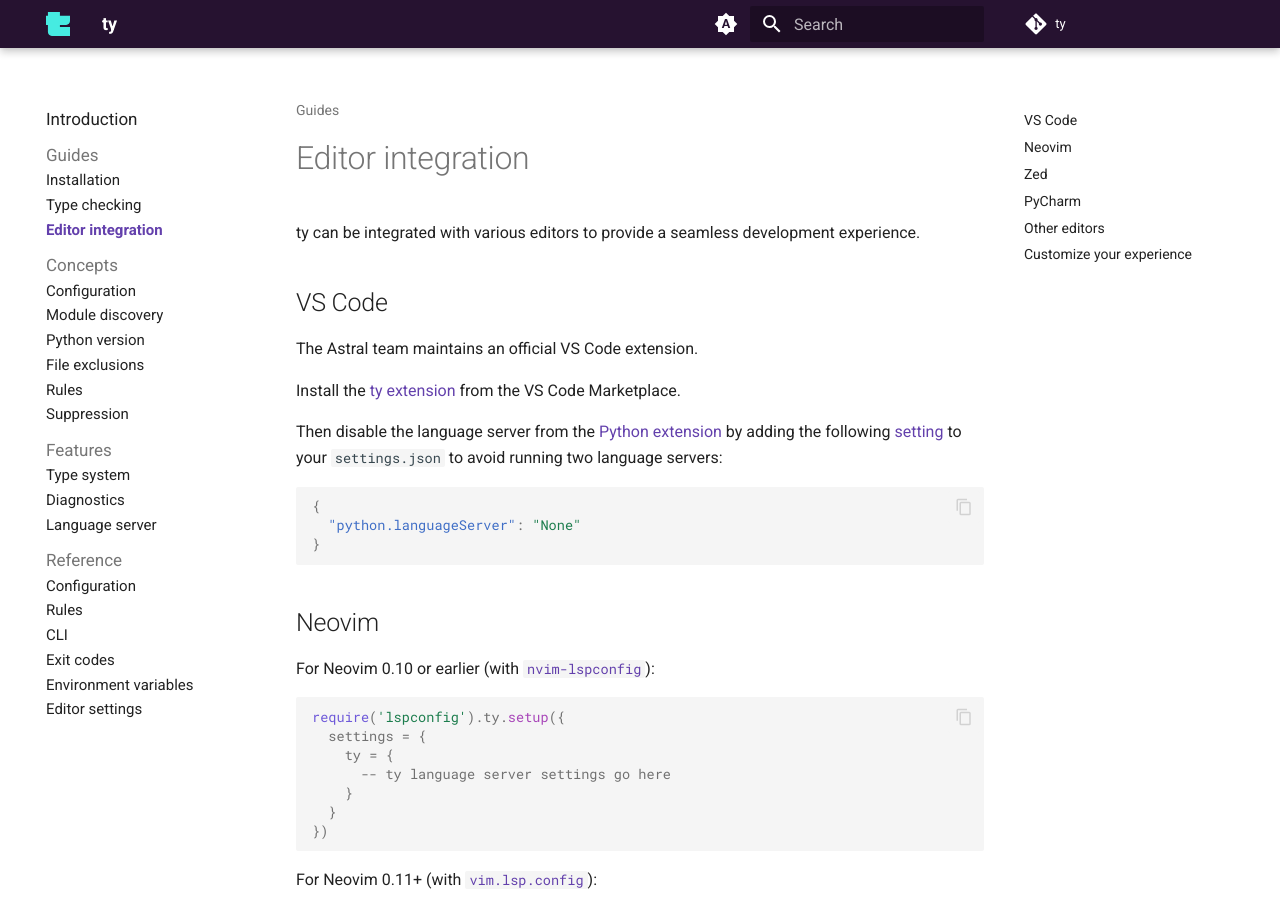
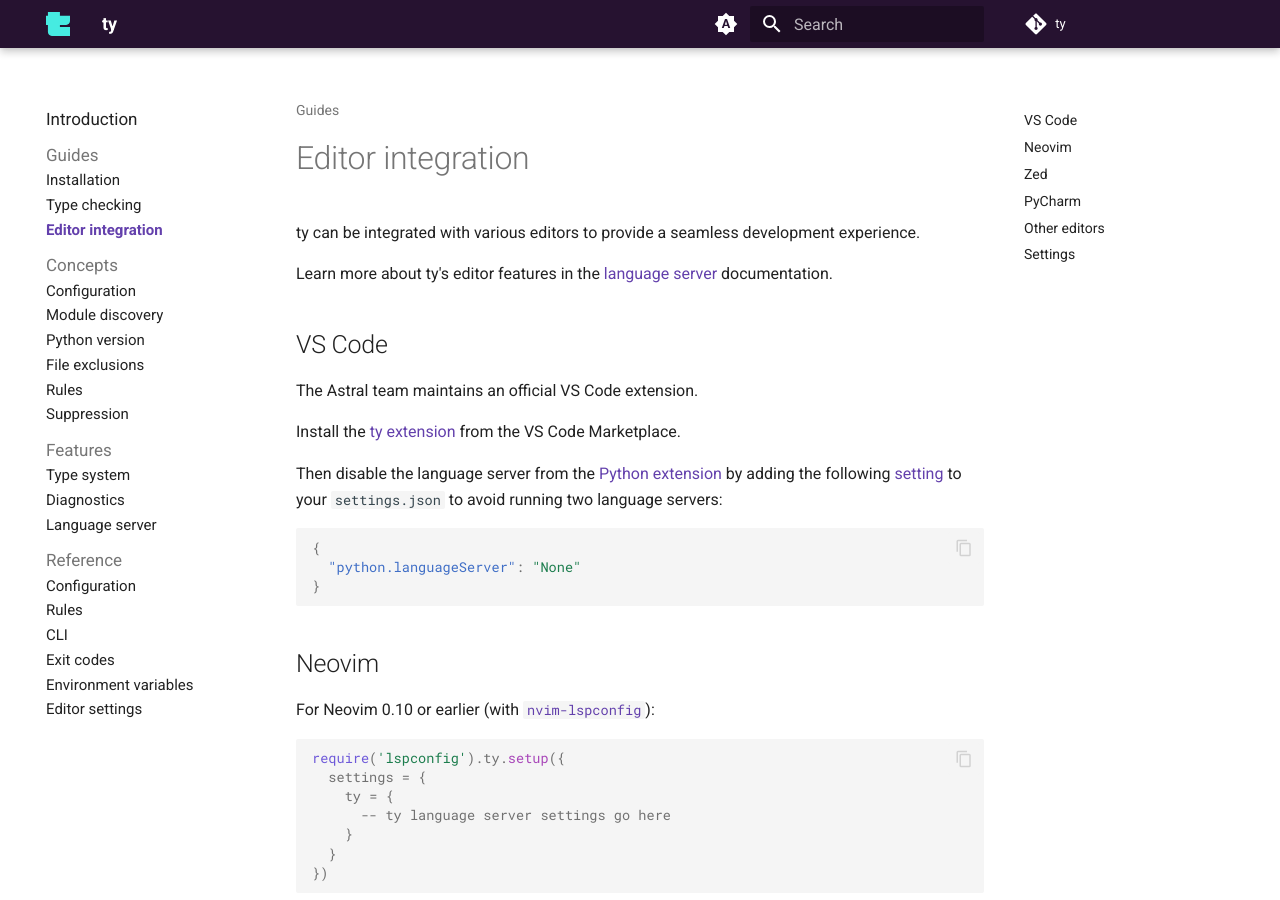
Before and after one commit to astral-sh/ty, an MkDocs documentation site: the page built from docs/editors.md, in a window 1280 px wide and 900 px high. Built offline with MkDocs 1.6.1 and Material for MkDocs 9.7.7, drawn with Linux system fonts in a browser that asks for light colours; comment, search, counter and statistics services are not loaded; some of the changed text lies outside the part shown.

Commit message:
Link to the "Language server" features from the "Editor integration" guide (#1937)

```diff
--- a/docs/editors.md
+++ b/docs/editors.md
@@ -1,6 +1,9 @@
 # Editor integration
 
 ty can be integrated with various editors to provide a seamless development experience.
+
+Learn more about ty's editor features in the [language server](./features/language-server.md)
+documentation.
 
 ## VS Code
 
@@ -117,7 +120,7 @@
 
 Refer to your editor's documentation to learn how to connect to an LSP server.
 
-## Customize your experience
+## Settings
 
-See the [editor settings](./reference/editor-settings.md) for more details on configuring the language
+See the [editor settings reference](./reference/editor-settings.md) for more details on configuring the language
 server.
```
